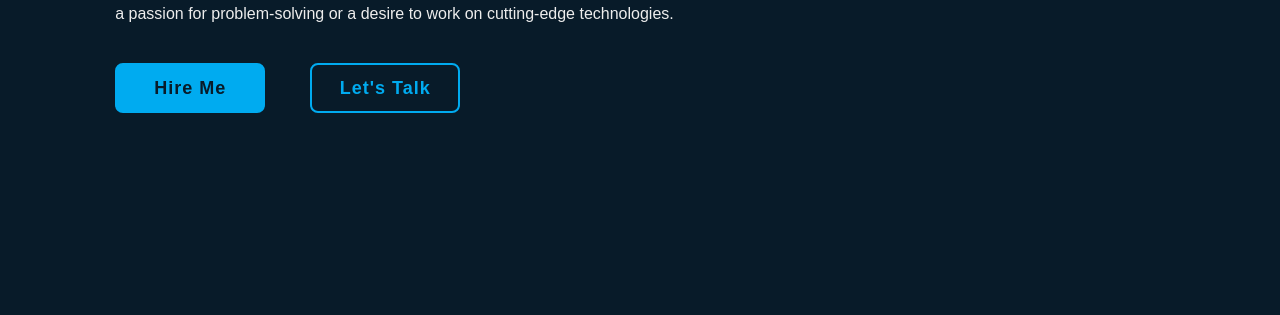
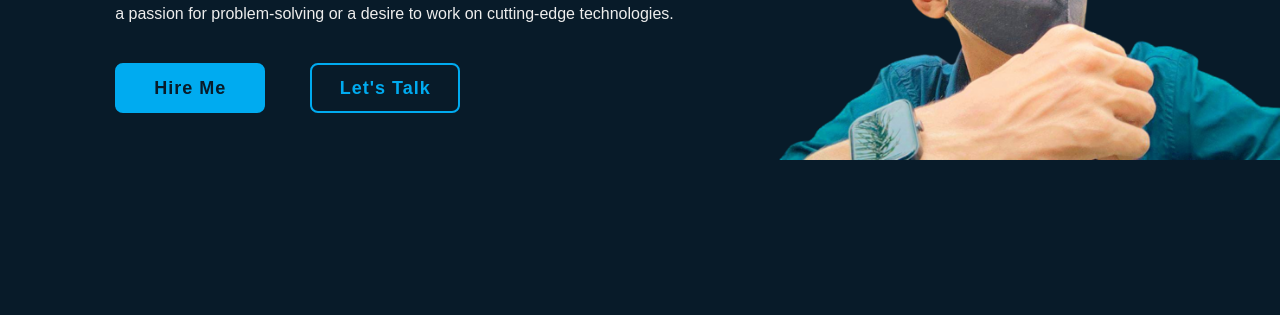
Before and after one commit to arnavthakurr/arnavthakurr.github.io, a plain HTML site: page index.html in a window 1280 px wide. Shown: the part 402-717 px from the top of the page. Drawn offline with nearby package versions, Linux system fonts and the light colour scheme; files whose address does not match are found by name; a web font is replaced by a local one.

Commit message:
Update style2.css

```diff
--- a/style2.css
+++ b/style2.css
@@ -82,7 +82,7 @@ section{
     display: flex;
     align-items: center;
     padding: 0 9%;
-    background: url('/snaps/newbg.png') no-repeat;
+    background: url('/newbg.png') no-repeat;
     background-size: 45%;
     background-position: center right;
     background-blend-mode: normal;
```
